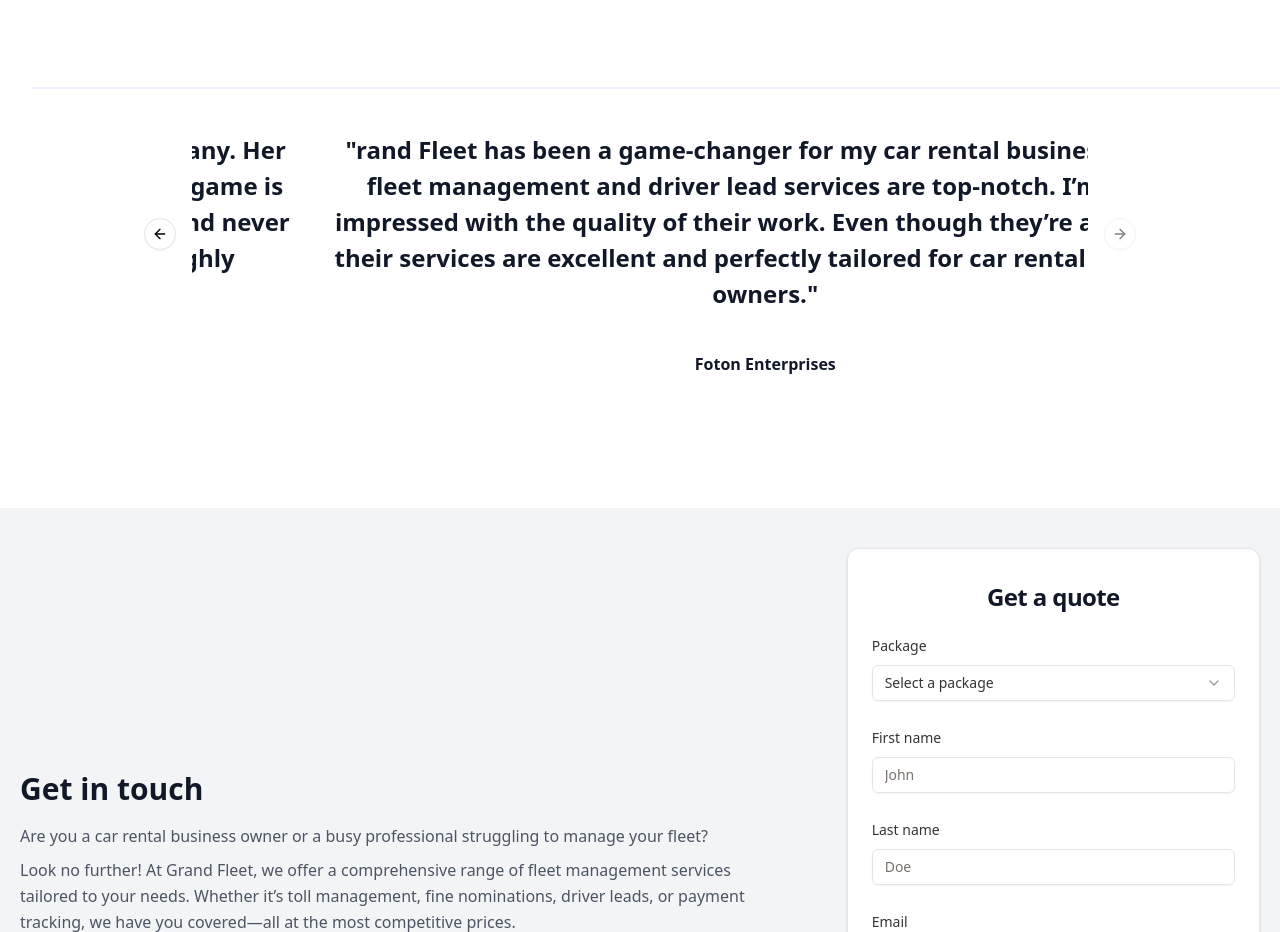
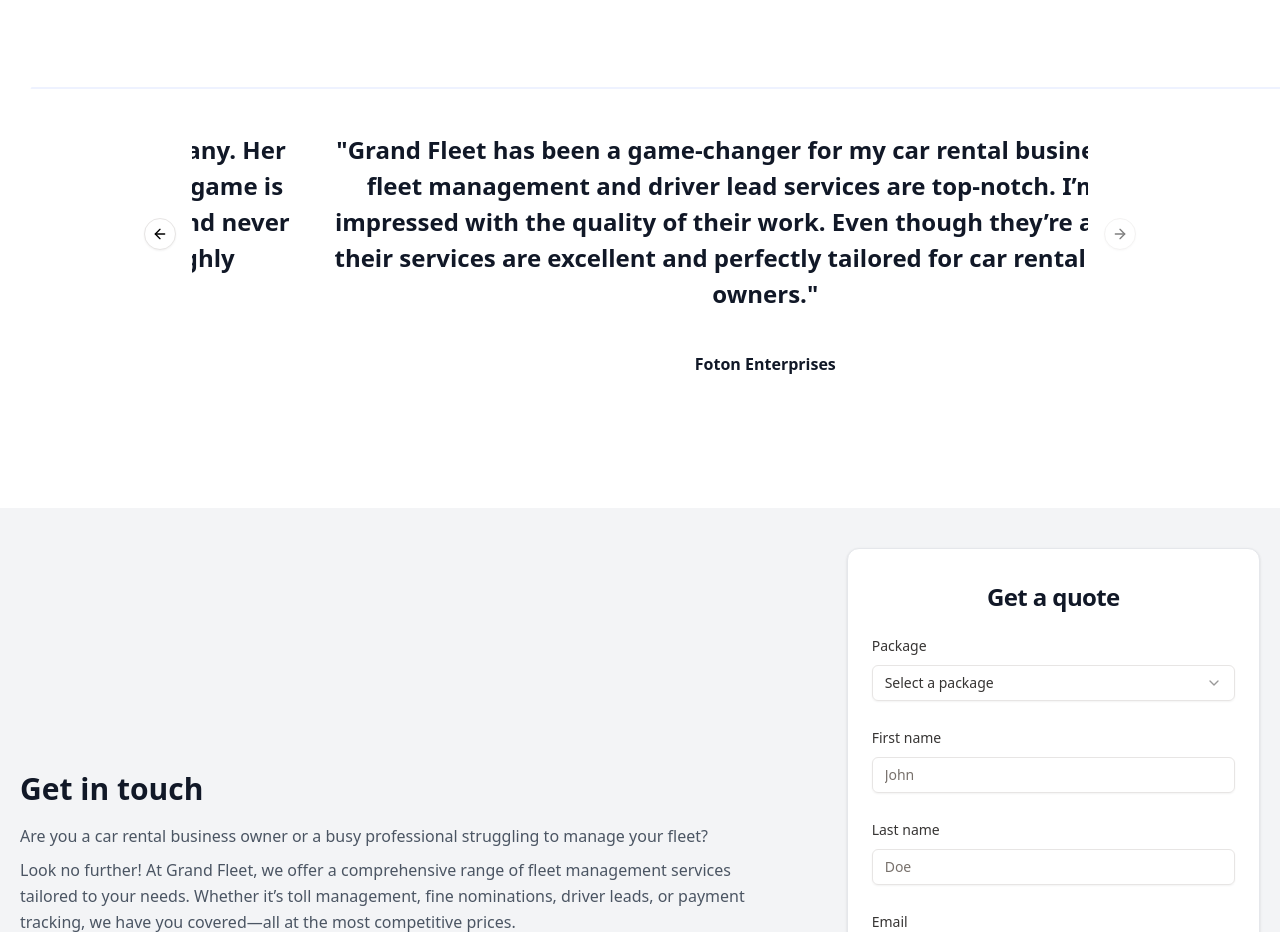
Before and after one commit to princesharma74/grand-fleet-website, a Next.js app: page / in a window 1280 px wide. Shown: the part 2260-3192 px from the top of the page. Built offline with nearby package versions, Linux system fonts and the light colour scheme.

Commit message:
testimonials updated

```diff
--- a/components/TestimonialsSection.tsx
+++ b/components/TestimonialsSection.tsx
@@ -17,7 +17,7 @@
     author: "Solutiondash Rentals, Dandenong",
   },
   {
-    quote: "rand Fleet has been a game-changer for my car rental business! Their fleet management and driver lead services are top-notch. I’m truly impressed with the quality of their work. Even though they’re a startup, their services are excellent and perfectly tailored for car rental business owners.",
+    quote: "Grand Fleet has been a game-changer for my car rental business! Their fleet management and driver lead services are top-notch. I’m truly impressed with the quality of their work. Even though they’re a startup, their services are excellent and perfectly tailored for car rental business owners.",
     author: "Foton Enterprises",
   }
 ];
```
